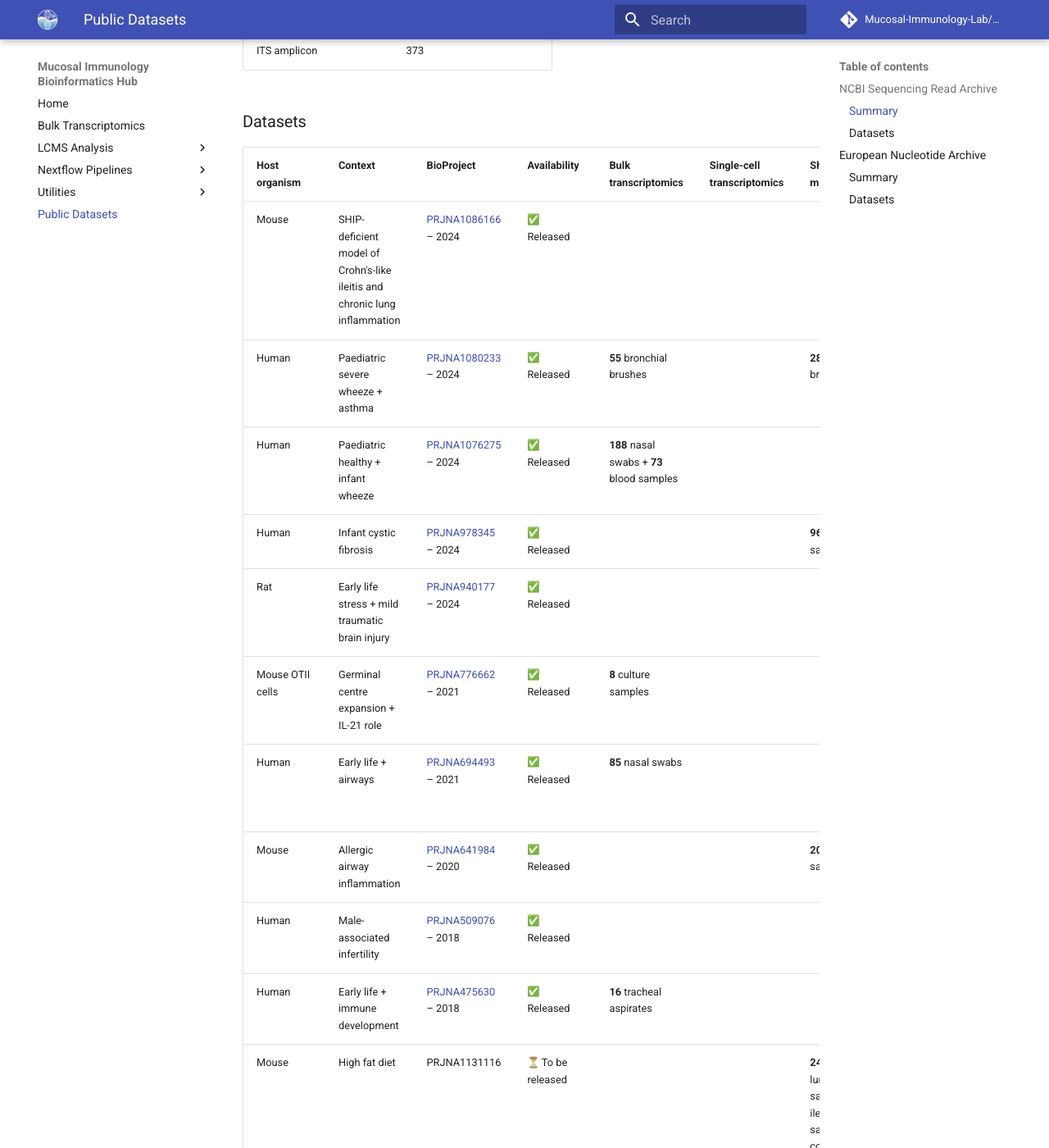
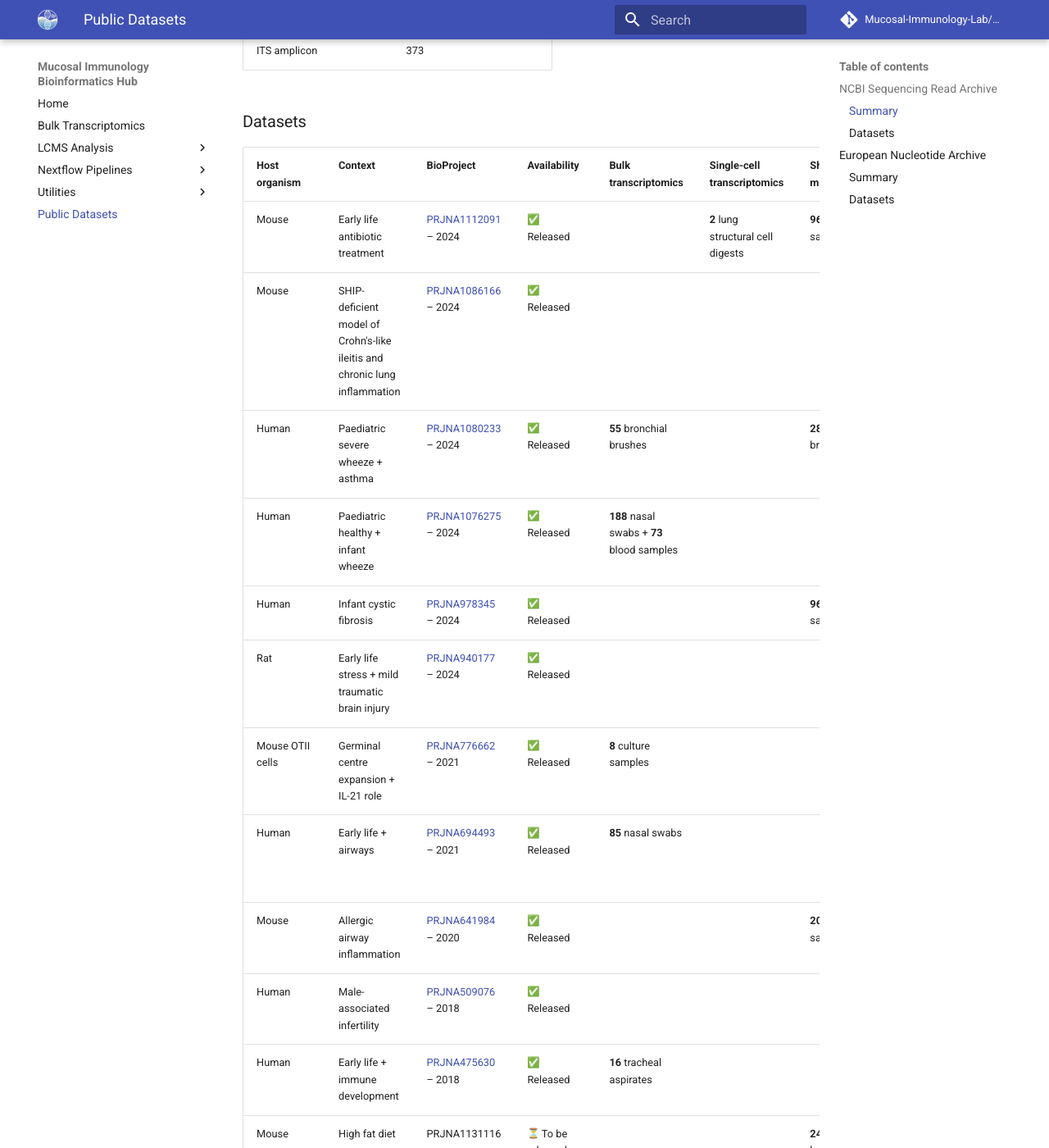
Before and after one commit to mucosal-immunology-lab/bioinformatics-hub, an MkDocs documentation site: the page built from docs/PublicDatasets/public-datasets.md, in a window 1280 px wide and 1400 px high, scrolled down 639 px. Shown: the whole window at 82% size. Built offline with MkDocs 1.6.1 and Material for MkDocs 9.7.7, drawn with Linux system fonts in a browser that asks for light colours; emoji names are drawn with the system emoji font; some of the changed text lies outside the part shown.

```diff
--- a/docs/PublicDatasets/public-datasets.md
+++ b/docs/PublicDatasets/public-datasets.md
@@ -20,6 +20,7 @@ The following datasets have been uploaded to the NCBI Sequencing Read Archive (S
 
 | Host organism | Context | BioProject | Availability | Bulk transcriptomics | Single-cell transcriptomics| Shotgun metagenomics | 16S amplicon | ITS amplicon |
 |---|---|---|---|---|---|---|---|---|
+| Mouse | Early life antibiotic treatment | [PRJNA1112091](https://www.ncbi.nlm.nih.gov/bioproject/PRJNA1112091) &ndash; 2024 | :white_check_mark: Released | | **2** lung structural cell digests | **96** stool samples | **41** lung tissue samples + **30** BAL samples | |
 | Mouse | SHIP-deficient model of Crohn's-like ileitis and chronic lung inflammation | [PRJNA1086166](https://www.ncbi.nlm.nih.gov/bioproject/PRJNA1086166) &ndash; 2024 | :white_check_mark: Released | | | | **24** stool samples | |
 | Human | Paediatric severe wheeze + asthma | [PRJNA1080233](https://www.ncbi.nlm.nih.gov/bioproject/PRJNA1080233) &ndash; 2024 | :white_check_mark: Released | **55** bronchial brushes | | **28** bronchial brushes | | |
 | Human | Paediatric healthy + infant wheeze | [PRJNA1076275](https://www.ncbi.nlm.nih.gov/bioproject/?term=PRJNA1076275) &ndash; 2024 | :white_check_mark: Released | **188** nasal swabs + **73** blood samples | | | **320** nasal swabs | **135** nasal swabs |
```
Also changed, not shown: other parts of docs/PublicDatasets/public-datasets.md (+0 -1 lines), site/search/search_index.json.
